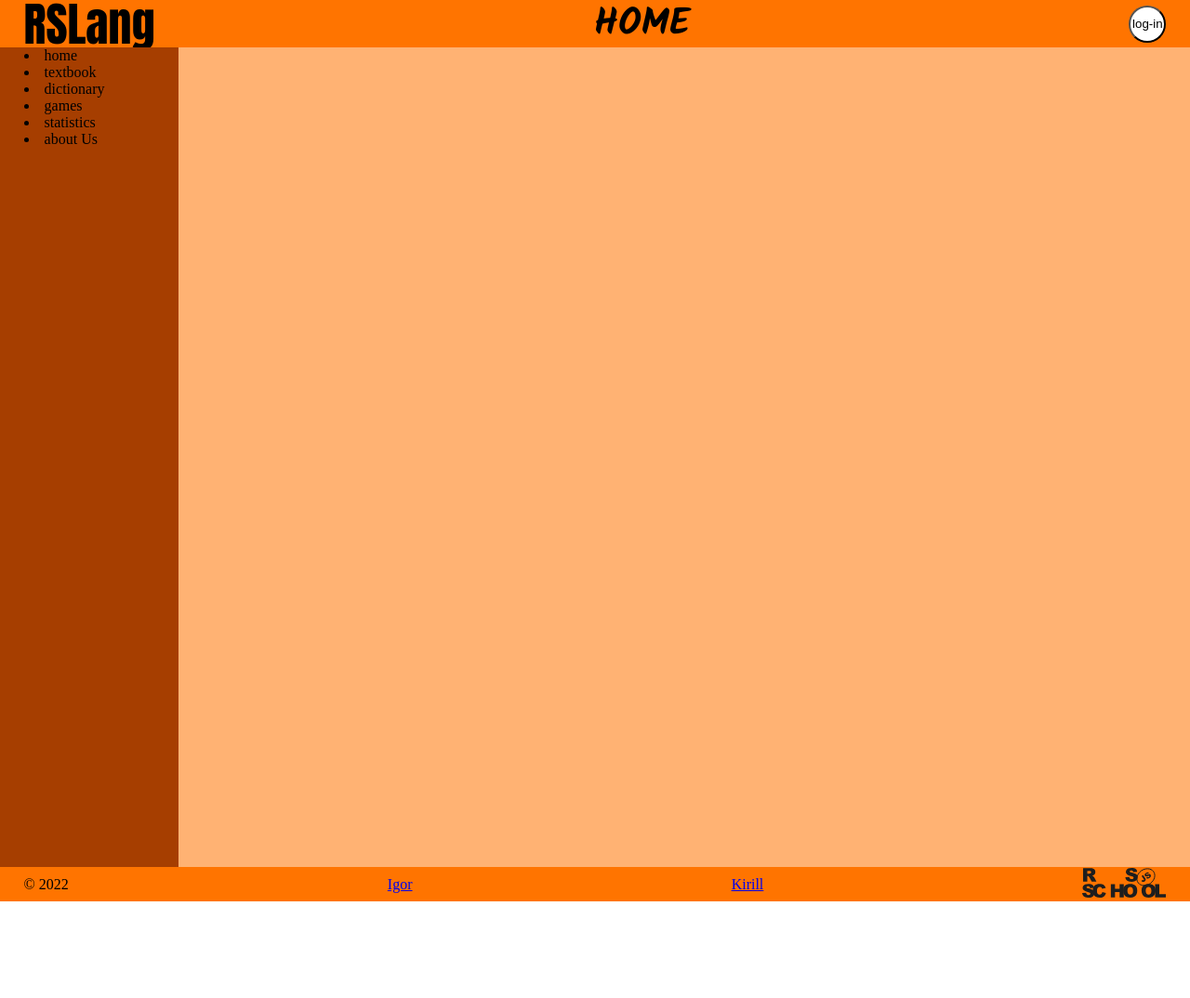
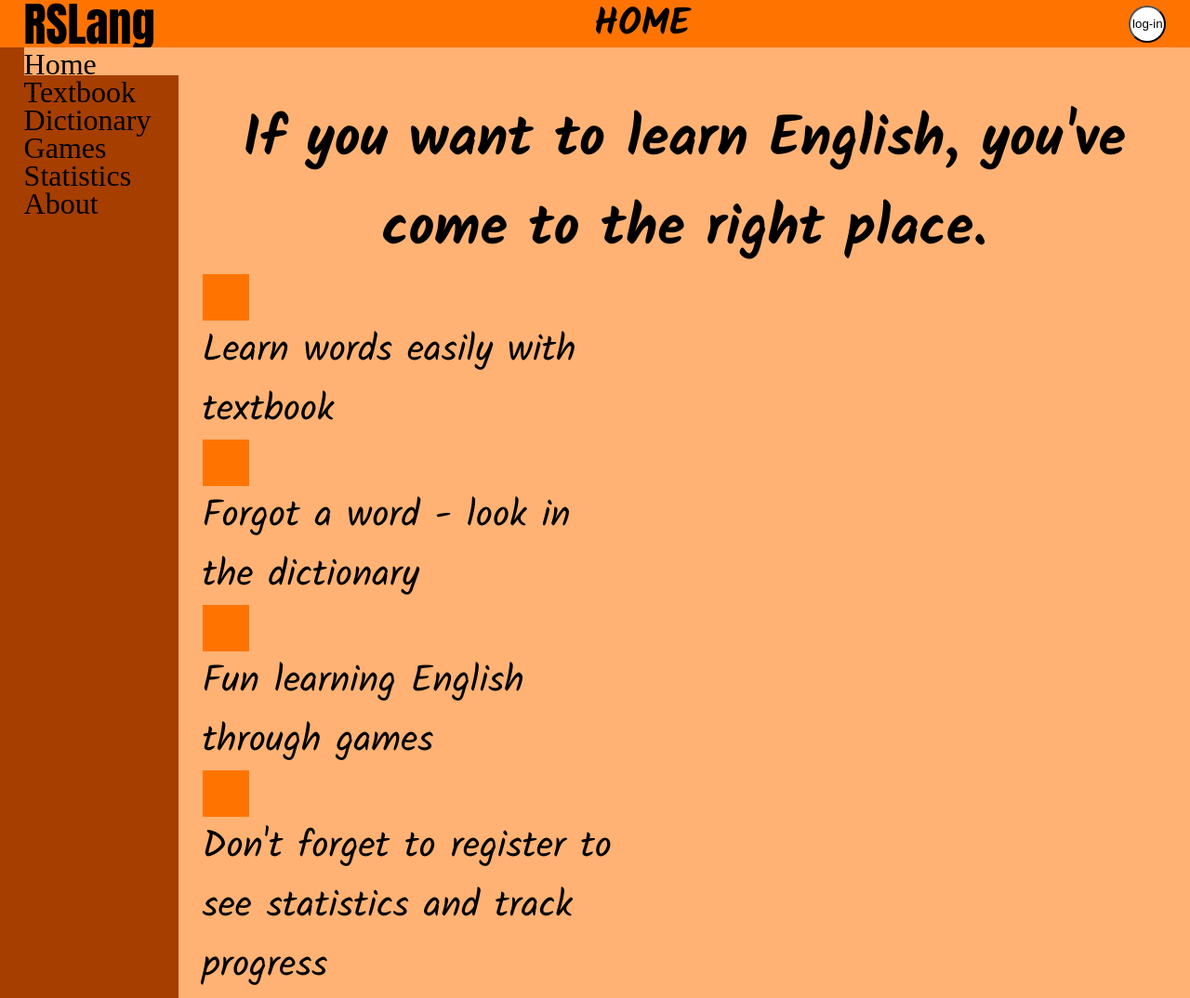
Before and after one commit to kerllsname/rslang, a website built with webpack: page rslang/src/index.html in a window 1280 px wide. Shown: the top 1074 px of the page at 93% size. Before the commit the page ends 970 px from the top, so only its background shows below. Built offline with nearby package versions, Linux system fonts and the light colour scheme.

Commit message:
feat: add main basic

```diff
--- a/rslang/src/app/body/wrapper/aside/nav/nav.ts
+++ b/rslang/src/app/body/wrapper/aside/nav/nav.ts
@@ -15,12 +15,12 @@ export default class Nav {
     this.nav.classList.add('nav');
     this.nav.appendChild(this.ul);
     this.ul.classList.add('nav__ul');
-    new BaseComponent(this.ul, 'li', ['nav__li-home', 'acive'], 'home').render();
-    new BaseComponent(this.ul, 'li', ['nav__li-textbook'], 'textbook').render();
-    new BaseComponent(this.ul, 'li', ['nav__li-dictionary'], 'dictionary').render();
-    new BaseComponent(this.ul, 'li', ['nav__li-games'], 'games').render();
-    new BaseComponent(this.ul, 'li', ['nav__li-statistics'], 'statistics').render();
-    new BaseComponent(this.ul, 'li', ['nav__li-about'], 'about Us').render();
+    new BaseComponent(this.ul, 'li', ['nav__li', 'home', 'active'], 'home').render();
+    new BaseComponent(this.ul, 'li', ['nav__li', 'textbook'], 'textbook').render();
+    new BaseComponent(this.ul, 'li', ['nav__li', 'dictionary'], 'dictionary').render();
+    new BaseComponent(this.ul, 'li', ['nav__li', 'games'], 'games').render();
+    new BaseComponent(this.ul, 'li', ['nav__li', 'statistics'], 'statistics').render();
+    new BaseComponent(this.ul, 'li', ['nav__li', 'about'], 'about').render();
 
     return this.nav;
   }
--- a/rslang/src/app/body/wrapper/main/main.ts
+++ b/rslang/src/app/body/wrapper/main/main.ts
@@ -1,16 +1,30 @@
-// import BaseComponent from '../../utility/baseComponent';
+import BaseComponent from '../../../utility/baseComponent';
 
 export default class Main {
   readonly main: HTMLElement;
 
+  readonly container: HTMLElement;
+
   constructor(private readonly root: HTMLElement) {
     this.main = document.createElement('main');
+    this.container = document.createElement('div');
   }
 
   render(): HTMLElement {
     this.root.appendChild(this.main);
     this.main.classList.add('main');
 
+    new BaseComponent(this.main, 'h1', ['main__title'], "If you want to learn English, you've come to the right place.").render();
+    new BaseComponent(this.main, 'div', ['main__img', 'img-1']).render();
+    this.main.appendChild(this.container);
+    this.container.classList.add('main-container');
+    new BaseComponent(this.container, 'p', ['main__text', 'text-1'], 'Learn words easily with textbook').render();
+    new BaseComponent(this.container, 'div', ['main__img', 'img-2']).render();
+    new BaseComponent(this.container, 'p', ['main__text', 'text-2'], 'Forgot a word - look in the dictionary').render();
+    new BaseComponent(this.container, 'div', ['main__img', 'img-3']).render();
+    new BaseComponent(this.container, 'p', ['main__text', 'text-3'], 'Fun learning English through games').render();
+    new BaseComponent(this.container, 'div', ['main__img', 'img-4']).render();
+    new BaseComponent(this.container, 'p', ['main__text', 'text-4'], "Don't forget to register to see statistics and track progress").render();
     return this.main;
   }
 }
--- a/rslang/src/style.css
+++ b/rslang/src/style.css
@@ -40,8 +40,8 @@
   text-align: center;
   padding: 0.5em 0;
   border-radius: 50%;
-  background-color: #ffffff
-  ;
+  background-color: #ffffff;
+  cursor: pointer;
 }
 
 .wrapper {
@@ -49,7 +49,7 @@
   flex-direction: row;
   justify-items: start;
   width: 100%;
-  min-height: 882px;
+  min-height: 1077px;
 }
 
 .aside {
@@ -60,18 +60,51 @@
 
 .nav {
   width: 100%;
+  font-size: 2rem;
   background-color: #A63E00;
 }
 
-.nav-ul {
+.nav__ul {
   width: 100%;
+  list-style-type: none;
+  text-transform: capitalize;
 }
 
+.nav__li {
+height: 30px;
+vertical-align: middle;
+cursor: pointer;
+}
+
+.nav__li.active {
+  background-color: #FFB273;
+}
 
 .main {
   width: 85%;
   padding: 0 2%;
   background-color: #FFB273;
+}
+
+.main__title {
+  margin-top: 5%;
+  font-family: 'Kalam';
+  font-size: 60px;
+  text-align: center;
+}
+
+.main__img {
+  width: 50px;
+  height: 50px;
+  background-color: #FF7400;
+  cursor: pointer;
+}
+
+.main__text {
+  display: block;
+  width: 450px;
+  font-family: 'Kalam';
+  font-size: 40px;
 }
 
 .footer {
@@ -80,7 +113,7 @@
   justify-content: space-between;
   align-items: center;
   width: 100%;
-  font-size: 1rem;
+  font-size: 1.5rem;
   background-color: #FF7400;
   padding: 0 2%;
 }
```
